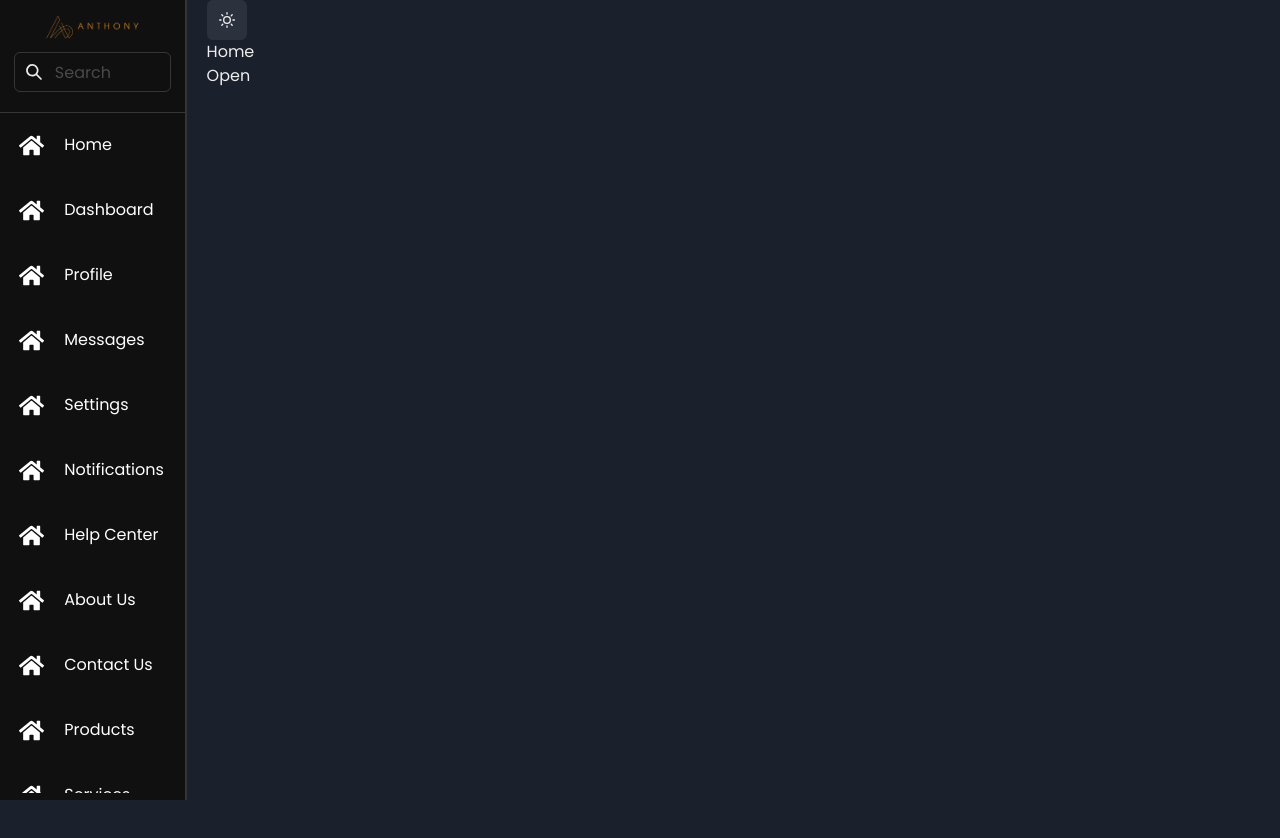
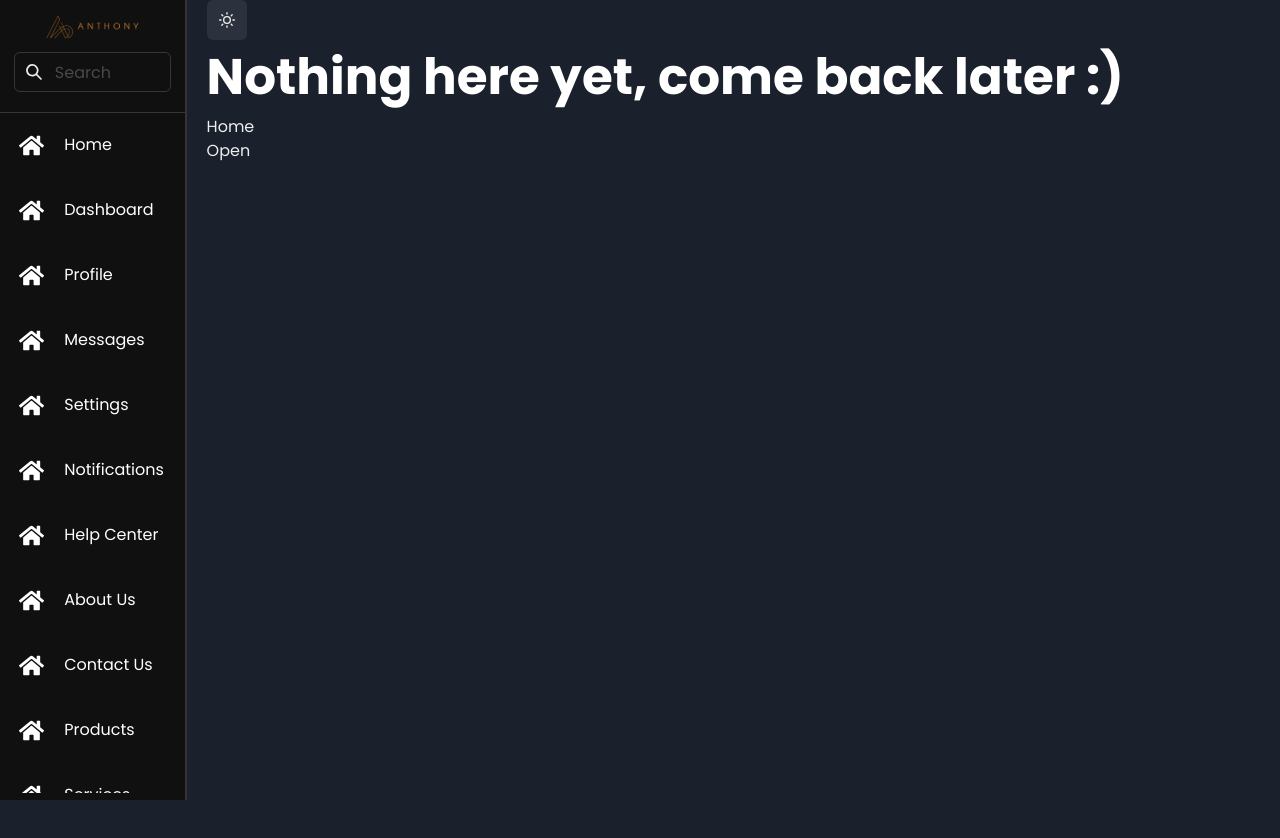
Before and after one commit to AnthonyY-dev/Antsite-2024, a React (Vite) app: page / in a window 1280 px wide. Built offline with nearby package versions, Linux system fonts and the light colour scheme.

Commit message:
Added empty notice

```diff
--- a/src/pages/Home.jsx
+++ b/src/pages/Home.jsx
@@ -1,13 +1,22 @@
 import React from "react";
 import Sidebar from "../components/Sidebar";
 import DrawerExample from "../components/SidebarDrawer";
-import { useDisclosure } from "@chakra-ui/react";
+import { useDisclosure, useColorModeValue } from "@chakra-ui/react";
 
 const Home = () => {
   const { isOpen, onOpen, onClose } = useDisclosure();
   const btnRef = React.useRef();
   return (
     <div style={{ height: "100vh" }}>
+      <h1
+        style={{
+          color: useColorModeValue("#242424", "white"),
+          fontSize: 50,
+          fontWeight: 600,
+        }}
+      >
+        Nothing here yet, come back later :)
+      </h1>
       <p>Home</p>
       <DrawerExample
         button={
```
